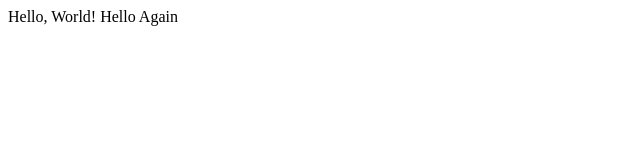
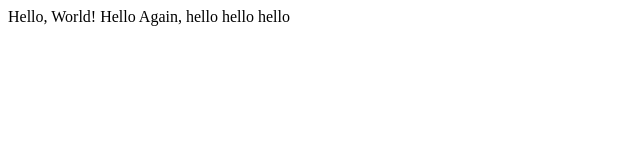
Before and after one commit to benjamen/Learning-App-1, a plain HTML site: page hello.html in a window 1280 px wide. Shown: the whole page, without its empty margins (0-640 px from the left). Drawn offline with Linux system fonts and the light colour scheme.

Commit message:
Update hello.html

```diff
--- a/hello.html
+++ b/hello.html
@@ -4,6 +4,6 @@
 <title> My Webpage</title>
 </head>
 <body>
-Hello, World! Hello Again
+Hello, World! Hello Again, hello hello hello
 </body>
 </html>
```
